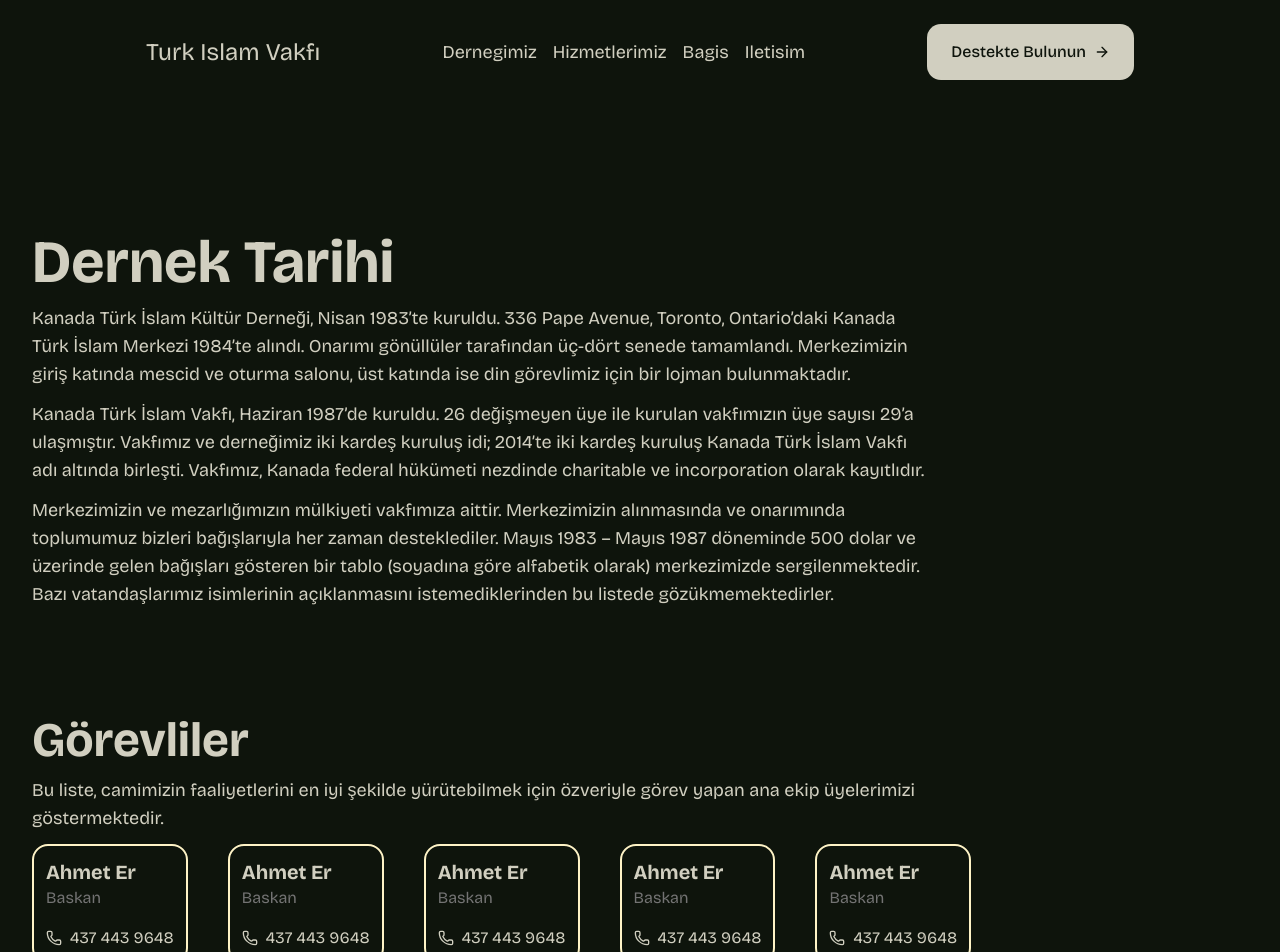
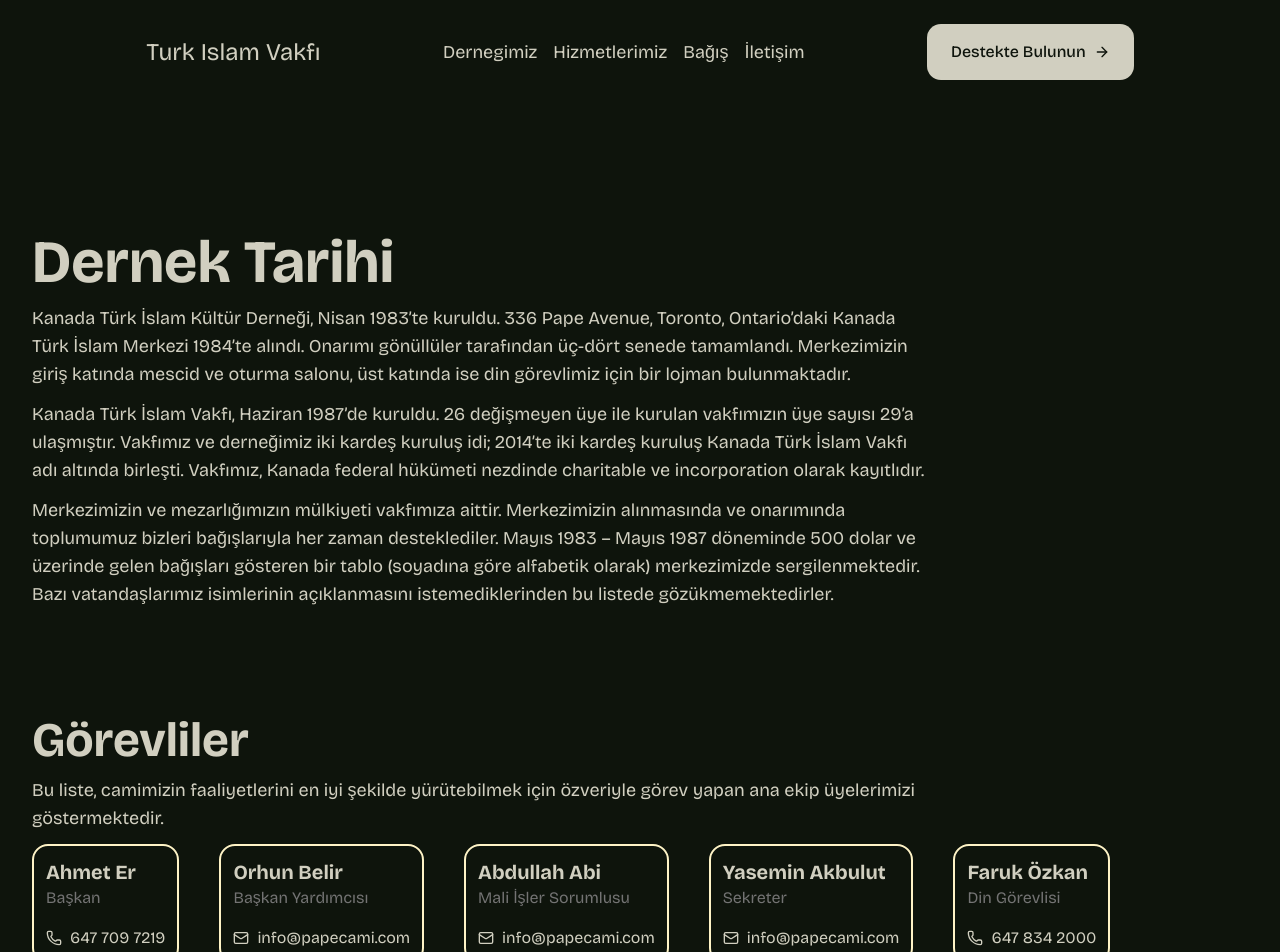
Before and after one commit to ismailsari07/pape-mosque, a Next.js app: page /about in a window 1280 px wide. Shown: the top 952 px of the page. Built offline with nearby package versions, Linux system fonts and the light colour scheme.

Commit message:
feat(donation): localize missing texts and link buttons to Stripe redirect

```diff
--- a/app/about/page.tsx
+++ b/app/about/page.tsx
@@ -1,5 +1,5 @@
 "use client";
-import { PhoneIcon } from "lucide-react";
+import { PhoneIcon, MailIcon } from "lucide-react";
 import { motion } from "framer-motion";
 import type { Variants } from "framer-motion";
 
@@ -20,6 +20,41 @@ export default function About() {
       transition: { duration: 0.7, ease: [0.16, 1, 0.3, 1] },
     },
   };
+
+  type ContactType = "email" | "phone";
+
+  const gorevliler = [
+    {
+      name: "Ahmet Er",
+      title: "Başkan",
+      contactType: "phone" as ContactType,
+      contactText: "647 709 7219"
+    },
+    {
+      name: "Orhun Belir",
+      title: "Başkan Yardımcısı",
+      contactType: "email" as ContactType,
+      contactText: "info@papecami.com"
+    },
+    {
+      name: "Abdullah Abi",
+      title: "Mali İşler Sorumlusu",
+      contactType: "email" as ContactType,
+      contactText: "info@papecami.com"
+    },
+    {
+      name: "Yasemin Akbulut",
+      title: "Sekreter",
+      contactType: "email" as ContactType,
+      contactText: "info@papecami.com"
+    },
+    {
+      name: "Faruk Özkan",
+      title: "Din Görevlisi",
+      contactType: "phone" as ContactType,
+      contactText: "647 834 2000"
+    }
+  ];
 
   return (
     <motion.section
@@ -64,16 +99,26 @@ export default function About() {
         özveriyle görev yapan ana ekip üyelerimizi göstermektedir.
       </motion.p>
       <div className="flex gap-3 md:gap-10 flex-wrap">
-        {[1, 2, 3, 4, 5].map((x) => (
+        {gorevliler.map((gorevli, idx) => (
           <motion.div
-            key={x}
+            key={gorevli.name + idx}
             variants={item}
             className="border-2 border-amber-100 rounded-2xl p-3"
           >
-            <p className="font-bold text-xl">Ahmet Er</p>
-            <p className="text-muted-foreground mb-4">Baskan</p>
+            <p className="font-bold text-xl">{gorevli.name}</p>
+            <p className="text-muted-foreground mb-4">{gorevli.title}</p>
             <div className="flex gap-2 items-center">
-              <PhoneIcon size={16} /> <a href="#">437 443 9648</a>
+              {gorevli.contactType === "phone" ? (
+                <>
+                  <PhoneIcon size={16} />
+                  <a href={`tel:${gorevli.contactText.replace(/[^+\d]/g, "")}`}>{gorevli.contactText}</a>
+                </>
+              ) : (
+                <>
+                  <MailIcon size={16} />
+                  <a href={`mailto:${gorevli.contactText}`}>{gorevli.contactText}</a>
+                </>
+              )}
             </div>
           </motion.div>
         ))}
--- a/app/contact/page.tsx
+++ b/app/contact/page.tsx
@@ -30,7 +30,7 @@ export default function Contact() {
       id="contact"
       className="container flex flex-col items-start lg:items-center gap-3 py-8 lg:py-32"
     >
-      <motion.p className="text-4xl lg:text-6xl font-bold" variants={item}>Bize Ulasin</motion.p>
+      <motion.p className="text-4xl lg:text-6xl font-bold" variants={item}>Bize Ulaşın</motion.p>
       <motion.p className="" variants={item}>
         Her türlü soru, öneri ve bilgi için bizimle telefon veya e-posta yoluyla
         iletişime geçebilirsiniz.
--- a/app/donation/cancel/page.tsx
+++ b/app/donation/cancel/page.tsx
@@ -1,3 +1,6 @@
+import { Button } from "@/components/ui/button";
+import Link from "next/link";
+
 export default function CancelPage() {
   return (
     <div className="flex flex-col items-center justify-center min-h-screen p-8">
@@ -6,9 +9,11 @@ export default function CancelPage() {
         Bağış işlemi iptal edildi. Tekrar denemek isterseniz bağış sayfasına
         dönebilirsiniz.
       </p>
-      <a href="/donation" className="mt-6 text-blue-600 underline">
-        Bağış sayfasına dön
-      </a>
+      <Button className="mt-6">
+        <Link href={"/"}>
+        Ana sayfaya dön
+        </Link>
+      </Button>
     </div>
   );
 }
--- a/app/donation/page.tsx
+++ b/app/donation/page.tsx
@@ -90,10 +90,31 @@ export default function Donation() {
     defaultValues: { email: "", amount: "", mode: "payment" },
   });
 
-  function onSubmit(e: React.FormEvent) {
+  async function onSubmit(e: React.FormEvent) {
     e.preventDefault();
-    // TODO: /api/checkout'a bağlanılacak
-    console.log("Form (stub):", form.getValues(), { selectedFund });
+    const { amount, email, mode } = form.getValues();
+
+    try {
+      const res = await fetch("/api/checkout", {
+        method: "POST",
+        headers: {
+          "Content-Type": "application/json",
+          "Idempotency-Key": crypto.randomUUID(),
+        },
+        body: JSON.stringify({ amount: Math.round(Number(amount) * 100), fund: selectedFund, email, mode }),
+      });
+
+      const data = await res.json();
+      console.log(data);
+      if (!res.ok) throw new Error(data?.error ?? "Checkout error");
+
+      // API { url: session.url } döndürüyor → yönlendir
+      if (data?.url) window.location.assign(data.url);
+      else throw new Error("redirect URL missing");
+    } catch (e: any) {
+      alert(e?.message ?? "Unknown error");
+    } finally {
+    }
   }
 
   return (
@@ -106,7 +127,7 @@ export default function Donation() {
       className="container flex flex-col items-center gap-3 py-8 lg:py-32 lg:text-center"
     >
       <motion.p className="text-4xl md:text-6xl font-bold" variants={item}>
-        Bagis
+        Bağış
       </motion.p>
       <motion.p className="text-lg text-center" variants={item}>
         Sadaka ve zekâtlarını camimiz üzerinden yapmak isteyenler ile camimizin
@@ -117,7 +138,7 @@ export default function Donation() {
       <div className="flex flex-col lg:flex-row justify-between items-center gap-12 mt-10">
         <div className="md:w-2/5 flex flex-col items-start lg:items-center gap-3">
           <motion.p className="text-4xl md:text-6xl font-bold" variants={item}>
-            Camii Yardimi
+            Cami Yardımı
           </motion.p>
           <motion.p className="font-semibold" variants={item}>
             Camimizin bakım, hizmet ve ihtiyaç giderleri için bağışınızı bu
@@ -125,7 +146,7 @@ export default function Donation() {
           </motion.p>
           <motion.div variants={item}>
             <Button size={"lg"} onClick={() => openFor("donation-mosque")}>
-              Camii Yardimi <ArrowRight size={20} />
+              Cami Yardımı <ArrowRight size={20} />
             </Button>
           </motion.div>
         </div>
--- a/app/donation/success/page.tsx
+++ b/app/donation/success/page.tsx
@@ -1,11 +1,16 @@
+import { Button } from "@/components/ui/button";
+import Link from "next/link";
+
 export default function SuccessPage() {
   return (
     <div className="flex flex-col items-center justify-center min-h-screen p-8">
       <h1 className="text-2xl font-bold mb-4">Teşekkürler 🙏</h1>
       <p>Bağışınız başarıyla alındı. Allah kabul etsin.</p>
-      <a href="/" className="mt-6 text-blue-600 underline">
+      <Button className="mt-6">
+        <Link href={"/"}>
         Ana sayfaya dön
-      </a>
+        </Link>
+      </Button>
     </div>
   );
 }
--- a/components/Hero.tsx
+++ b/components/Hero.tsx
@@ -39,9 +39,9 @@ export default function Hero() {
       <div className="flex flex-col items-center justify-center gap-6 md:gap-8">
         <h1 className="text-5xl md:text-8xl md:px-24">
           <motion.span variants={item} className="text-green-500">
-            Turk Islam
+            Türk İslam
           </motion.span>
-          <br /> <motion.span variants={item}>Vakfi Kanada</motion.span>
+          <br /> <motion.span variants={item}>Vakfı Kanada</motion.span>
         </h1>
         <motion.p variants={item} className="px-0 text-center">
           Toplumumuza manevi gelişim, kültürel bağ ve hayatın her evresinde{" "}
--- a/components/Navbar.tsx
+++ b/components/Navbar.tsx
@@ -21,8 +21,8 @@ export default function Navbar() {
       <div className="hidden md:flex items-center gap-4">
         <Link href={"/about"}>Dernegimiz</Link>
         <Link href={"/service"}>Hizmetlerimiz</Link>
-        <Link href={"/donation"}>Bagis</Link>
-        <Link href={"/contact"}>Iletisim</Link>
+        <Link href={"/donation"}>Bağış</Link>
+        <Link href={"/contact"}>İletişim</Link>
       </div>
 
       <div className="block md:hidden">
```
